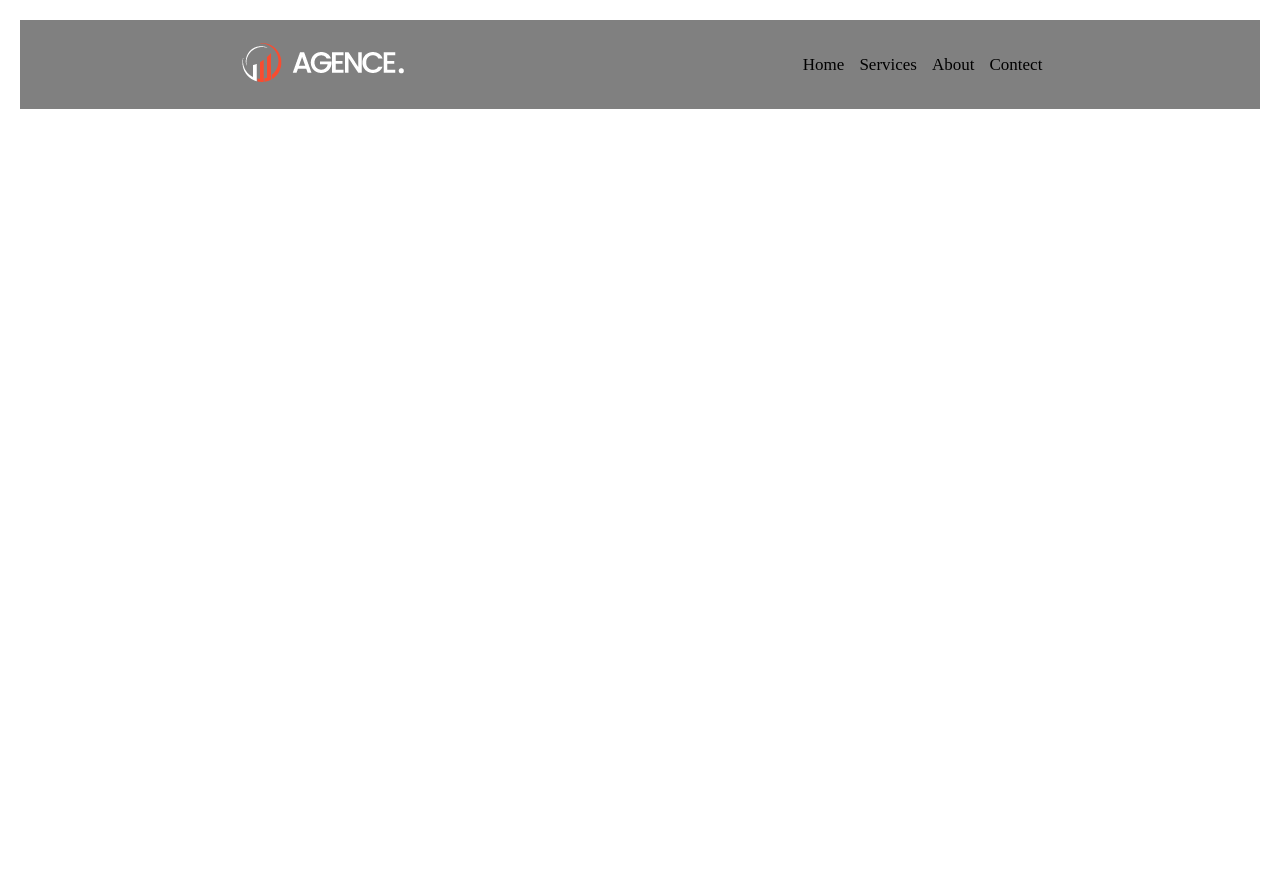
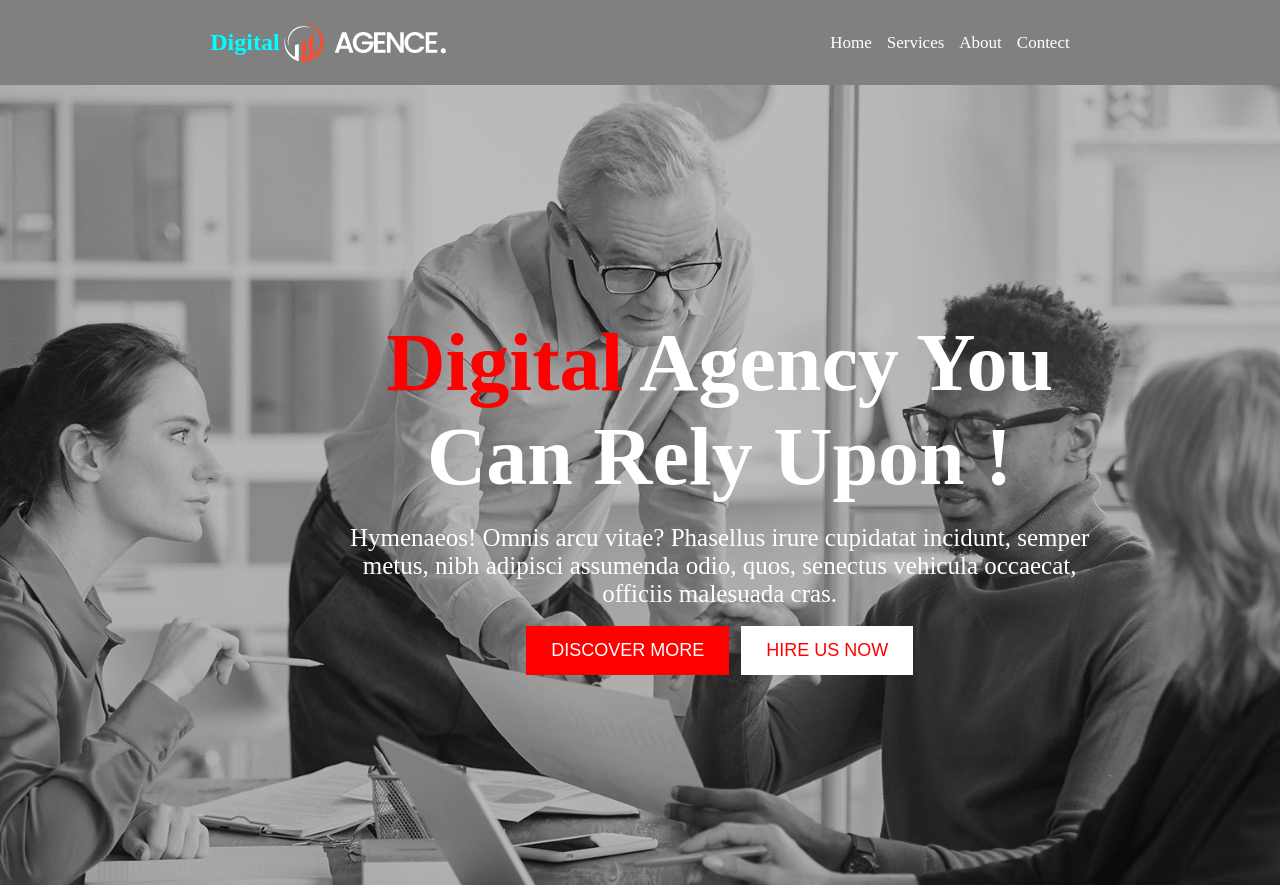
Before and after one commit to farhanashinmi/digital-agency, a plain HTML site: page index.html in a window 1280 px wide. Before the commit the page ends 800 px from the top, so only its background shows below. Drawn offline with Linux system fonts and the light colour scheme.

Commit message:
added final header

```diff
--- a/index.html
+++ b/index.html
@@ -15,8 +15,10 @@
        <div class="nav-container">
 
         <div class="logo">
+            <h2><strong><span1>Digital</span1></strong></h2>
         <img src="images/logo.png" alt="">
         </div>
+
         <div class="manu">
 
 
@@ -27,7 +29,21 @@
 
 
         </div>
-        </div>
+
+
+
+    </div>
+    <div class="ban-container">
+        <div class="ban-info">
+        <h1><span>Digital</span> Agency You<br>
+            Can Rely Upon ! </h1>
+
+        <p class="ban-descrition">Hymenaeos! Omnis arcu vitae? Phasellus irure cupidatat incidunt, semper<br> metus, nibh adipisci assumenda odio, quos, senectus vehicula occaecat,<br> officiis malesuada cras.</p>
+
+        <button class="btn1">DISCOVER MORE</button>
+        <button class="btn2">HIRE US NOW</button>
+    </div>
+    </div>
     </header>
 
     <!--main section-->
--- a/style.css
+++ b/style.css
@@ -4,13 +4,13 @@
 }
 
 body{
+    background: black;
 
 }
 
 .nav-container{
     display: flex;
     justify-content: space-around;
-    margin: 20px ;
     padding: 20px;
     background-color: gray;
     align-items: center;
@@ -24,8 +24,73 @@ body{
      gap: 15px;
      font-size: 17px;
      font-style: normal;
+     color: white;
 
 }
 .logo{
+    display:flex;
+    align-items: center;
+    justify-content: space-around;
 
 }
+span1{
+    color: aqua;
+}
+.ban-container{
+    height: 100vh;
+    background-image: url(images/background.jpg);
+    linear-gradient:(rgba(0, 0, 0, 0.2),rgba(0, 0, 0, 0.4));
+    background-blend-mode: overlay;
+    background-position: center;
+    background-repeat: no-repeat;
+    background-size: cover;
+    align-items: center;
+    display: flex;
+    text-align: center;
+    background-color: rgba(0, 0, 0, 0.247);
+
+
+
+}
+.ban-info{
+    text-align: center;
+    margin-left: 350px;
+    color: white;
+
+}
+h1{
+    text-align: center;
+    padding: 20px;
+    font-size: 82px;
+    color: white
+
+}
+span{
+    color: red;
+}
+.ban-descrition{
+    color:white ;
+    font-size: 25px;
+}
+
+.btn1{
+    color: white;
+    margin-top: 18px;
+    padding: 14px 25px;
+    font-size: 18px;
+    text-decoration-color: white;
+    background-color: red;
+    border: none;
+
+}
+
+.btn2{
+    color: red;
+    margin-top: 18px;
+    padding: 14px 25px;
+    font-size:18PX ;
+    text-decoration-color: white;
+    background-color: white;
+    margin-left: 8px;
+    border: none;
+}
```
